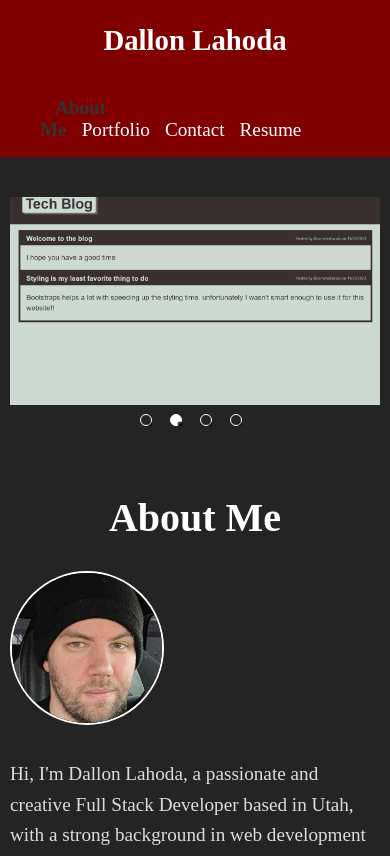
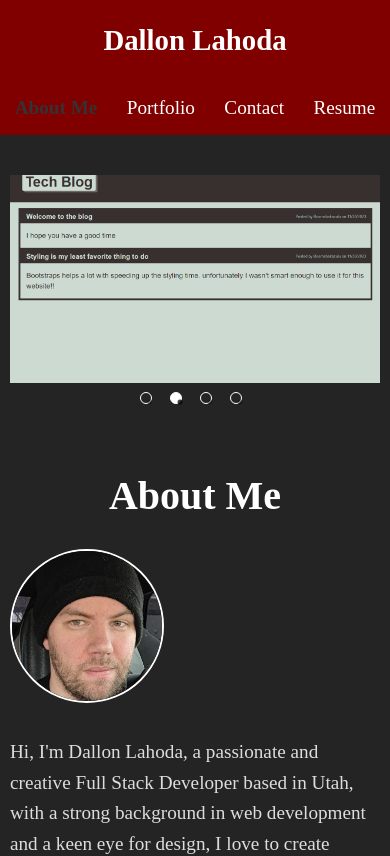
Before and after one commit to boomshakazulu/React-Portfolio, a React (Vite) app: page / in a window 390 px wide. Shown: the top 856 px of the page. Built offline with nearby package versions, Linux system fonts and the light colour scheme.

Commit message:
fixed navlinks on smartphone cutting off

```diff
--- a/src/components/Styling/Nav.css
+++ b/src/components/Styling/Nav.css
@@ -25,13 +25,19 @@
   transform: translateX(-50%);
 }
 
+#navbarNav {
+  width: 100%;
+}
+
 .navbar-nav {
-  margin-right: 30px;
+  display: flex;
+  justify-content: space-around;
+  padding: 0px;
+  width: 100%;
 }
 
 .navbar-nav .nav-link {
   color: #fff;
-  margin-left: 15px;
 }
 
 a {
```
